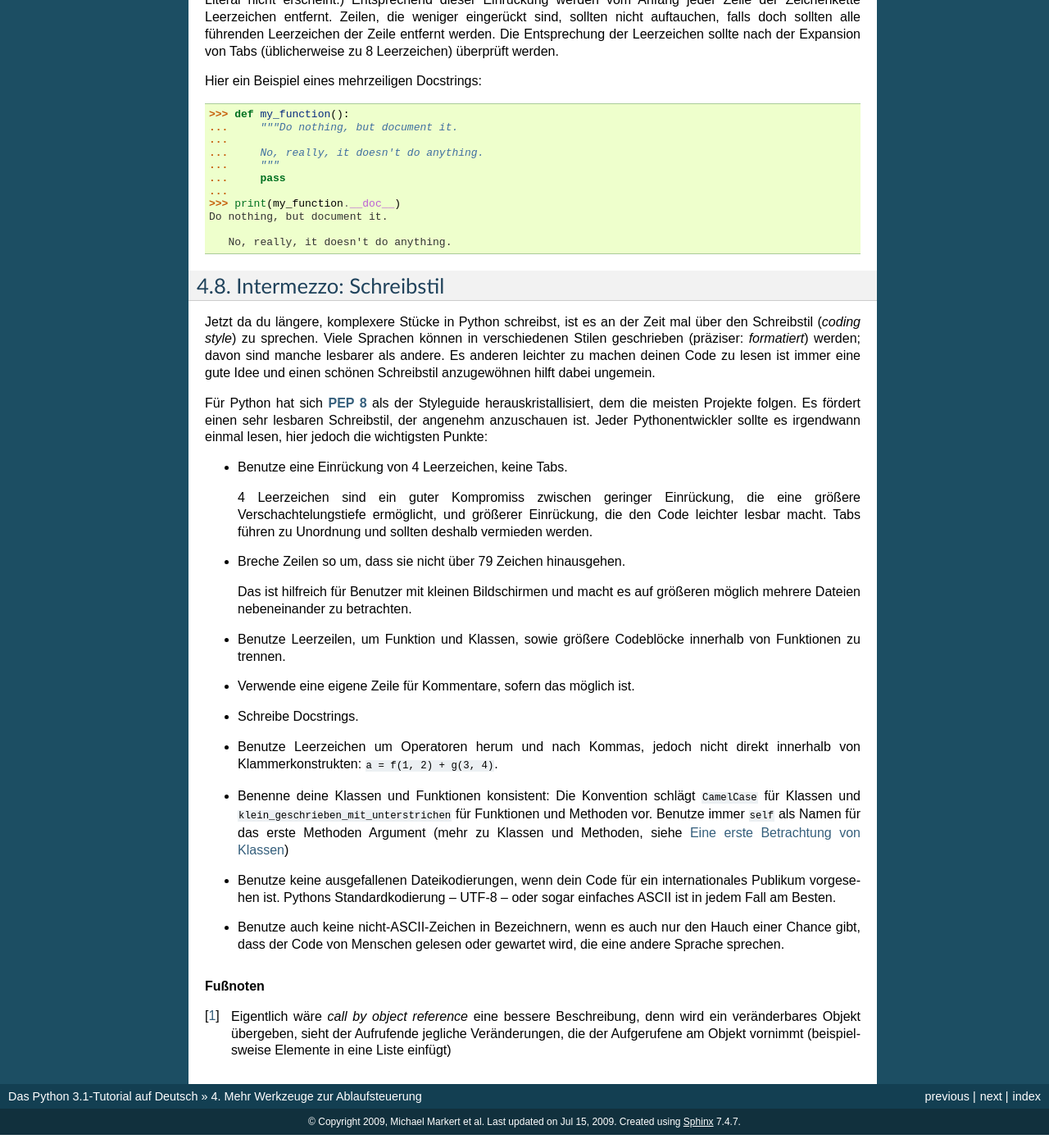
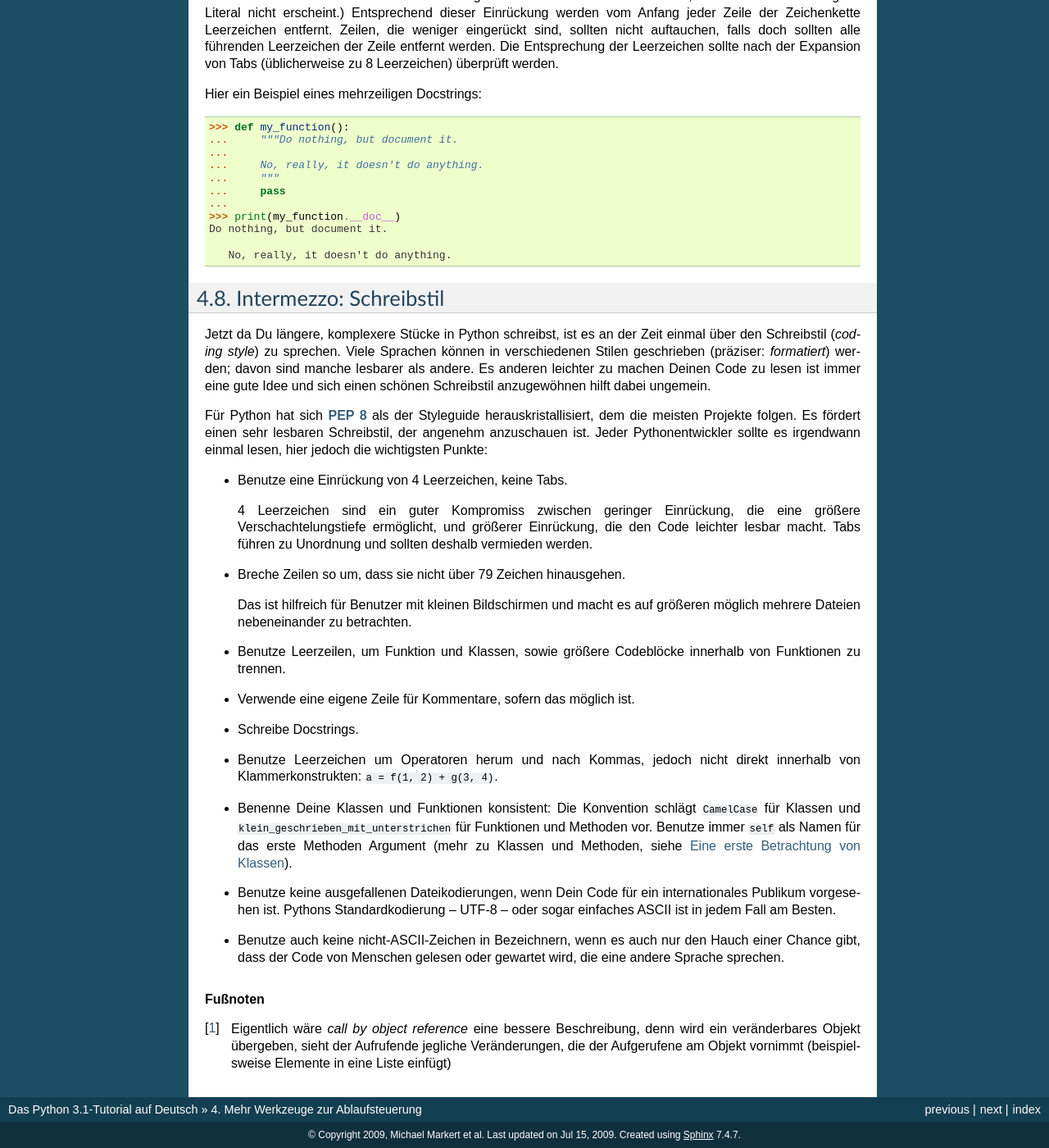
Before and after one commit to cofi/py-tutorial-de, a Sphinx documentation site: the page built from source/controlflow.rst, in a window 1280 px wide and 1400 px high, scrolled down 9672 px. Shown: the whole window at 82% size. Built offline with Sphinx 7.4.7, drawn with Linux system fonts in a browser that asks for light colours; some of the changed text lies outside the part shown.

Commit message:
kleinere sprachliche Verbesserungen

```diff
--- a/source/controlflow.rst
+++ b/source/controlflow.rst
@@ -142,7 +142,8 @@ werden, wo ein Objekt erwartet wird, das eine Folge von Elementen der Reihe nach
 :func:`list` ist ein solcher Iterator, die als Argument ein Iterable erwartet
 und eine Liste daraus macht ::
 
-    >>> list(range(5)) [0, 1, 2, 3, 4]
+    >>> list(range(5))
+    [0, 1, 2, 3, 4]
 
 Später werden noch weitere Funktionen behandelt, die Iterables zurückgeben und
 Iterables als Argument aufnehmen.
@@ -654,11 +655,11 @@ Intermezzo: Schreibstil
 
 .. index:: pair: coding; style
 
-Jetzt da du längere, komplexere Stücke in Python schreibst, ist es an der Zeit
-mal über den Schreibstil (*coding style*) zu sprechen. Viele Sprachen können in
+Jetzt da Du längere, komplexere Stücke in Python schreibst, ist es an der Zeit
+einmal über den Schreibstil (*coding style*) zu sprechen. Viele Sprachen können in
 verschiedenen Stilen geschrieben (präziser: *formatiert*) werden; davon sind
-manche lesbarer als andere. Es anderen leichter zu machen deinen Code zu lesen
-ist immer eine gute Idee und einen schönen Schreibstil anzugewöhnen hilft dabei
+manche lesbarer als andere. Es anderen leichter zu machen Deinen Code zu lesen
+ist immer eine gute Idee und sich einen schönen Schreibstil anzugewöhnen hilft dabei
 ungemein.
 
 Für Python hat sich :pep:`8` als der Styleguide herauskristallisiert, dem die
@@ -688,13 +689,13 @@ lesen, hier jedoch die wichtigsten Punkte:
 * Benutze Leerzeichen um Operatoren herum und nach Kommas, jedoch nicht direkt
   innerhalb von Klammerkonstrukten: ``a = f(1, 2) + g(3, 4)``.
 
-* Benenne deine Klassen und Funktionen konsistent: Die Konvention schlägt
+* Benenne Deine Klassen und Funktionen konsistent: Die Konvention schlägt
   ``CamelCase`` für Klassen und ``klein_geschrieben_mit_unterstrichen`` für
   Funktionen und Methoden vor. Benutze immer ``self`` als Namen für das erste
   Methoden Argument (mehr zu Klassen und Methoden, siehe
-  :ref:`tut-firstclasses`)
+  :ref:`tut-firstclasses`).
 
-* Benutze keine ausgefallenen Dateikodierungen, wenn dein Code für ein
+* Benutze keine ausgefallenen Dateikodierungen, wenn Dein Code für ein
   internationales Publikum vorgesehen ist. Pythons Standardkodierung -- UTF-8 --
   oder sogar einfaches ASCII ist in jedem Fall am Besten.
 
```
Also changed, not shown: other parts of source/controlflow.rst (+1 -1 lines).
